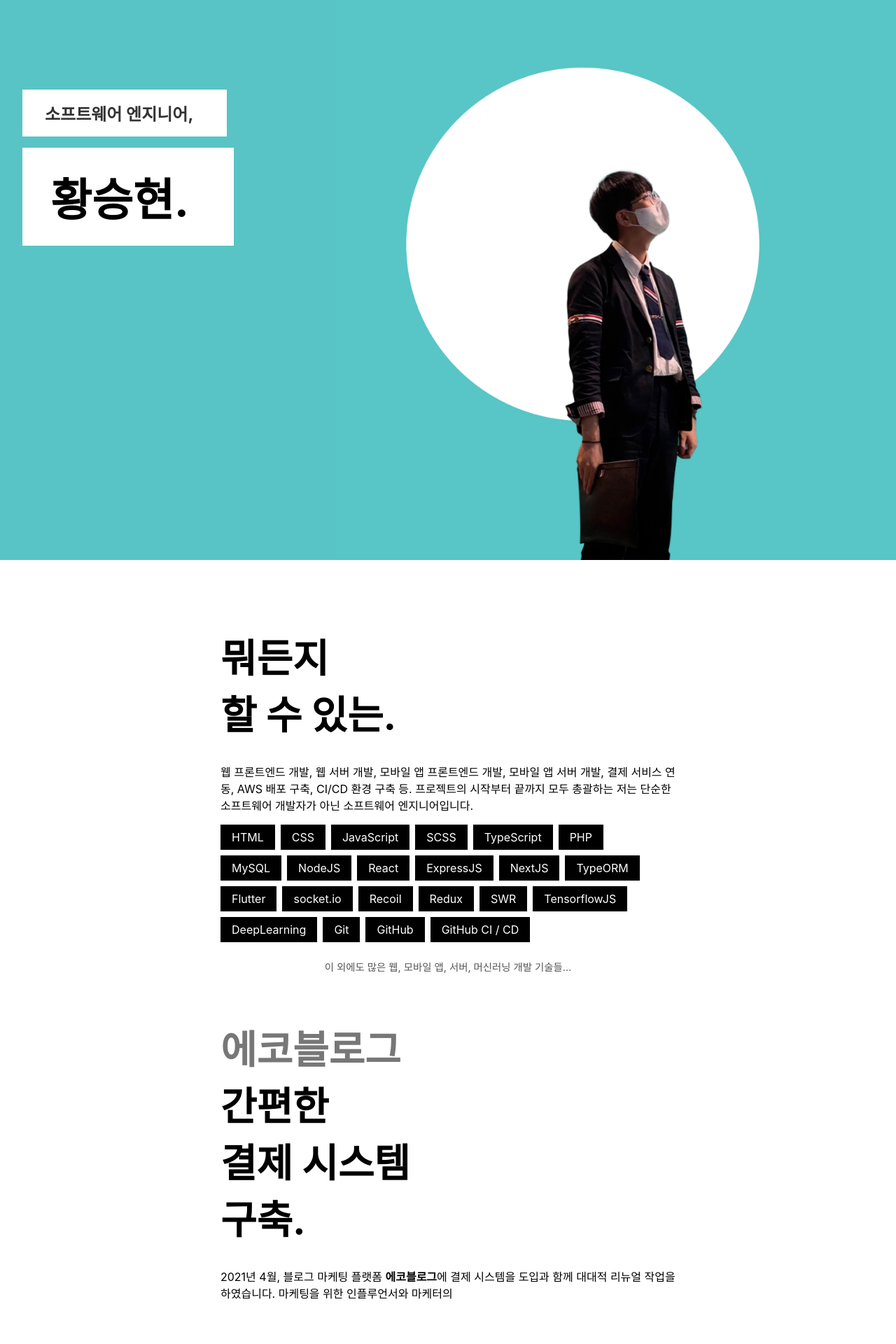
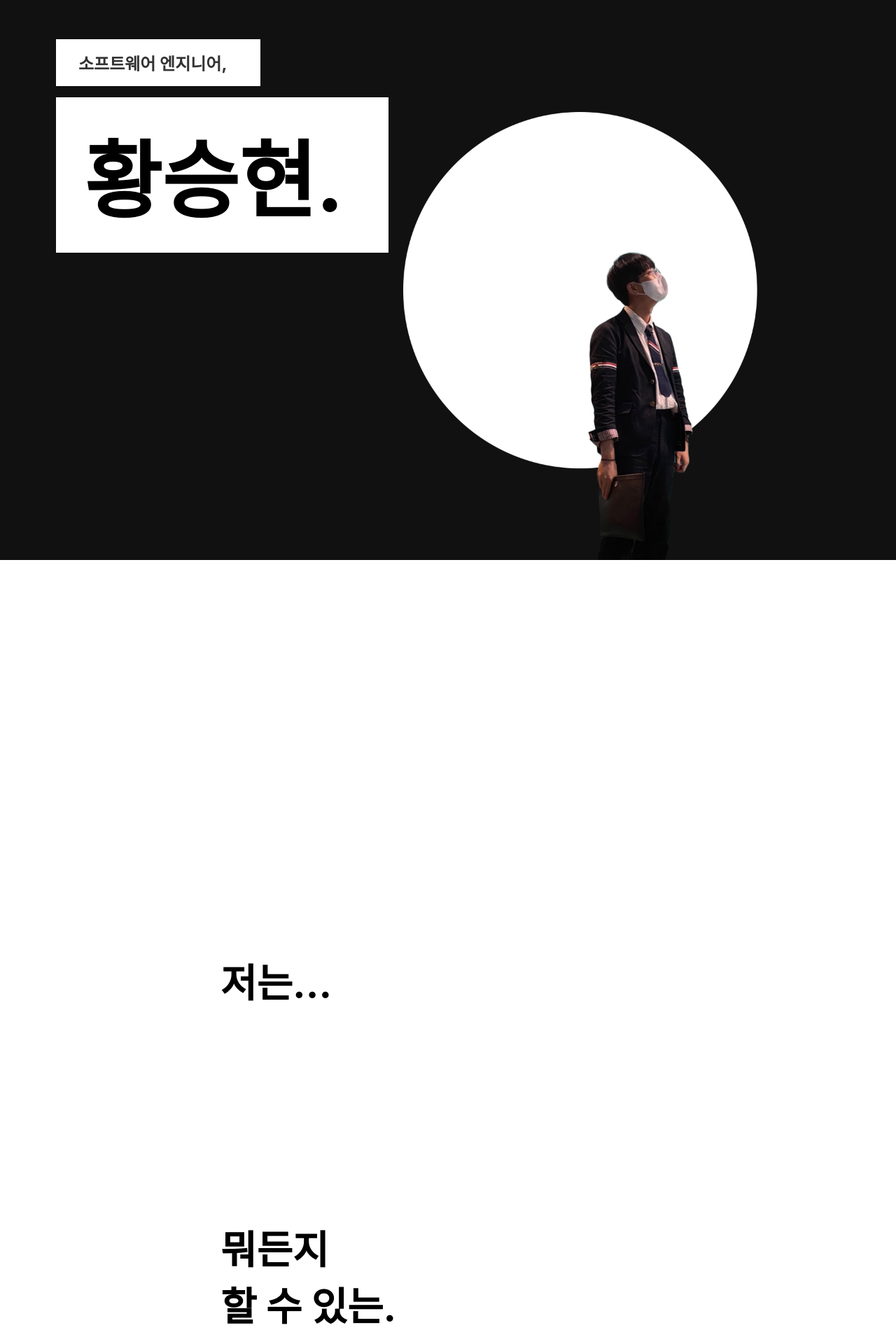
Before and after one commit to hsh2001/2022-portfolio, a Next.js app: page / in a window 1280 px wide. Shown: the top 1920 px of the page at 70% size. Built offline with nearby package versions, Linux system fonts and the light colour scheme.

Commit message:
구성 개선

```diff
--- a/components/MainTitle.tsx
+++ b/components/MainTitle.tsx
@@ -1,8 +1,11 @@
 import styled from 'styled-components';
 
 export const MainTitle = styled.h1`
+  position: sticky;
+  top: 3rem;
   padding-left: 1rem;
   font-size: 3rem;
+  margin: 0;
 
   span {
     display: inline-block;
@@ -22,6 +25,7 @@ export const MainTitle = styled.h1`
     padding-right: 4rem;
     color: #000;
     background-color: #fff;
-    font-size: 4rem;
+    font-size: 15vmin;
+    margin-bottom: 0;
   }
 `;
--- a/components/MainTitleSection.tsx
+++ b/components/MainTitleSection.tsx
@@ -1,15 +1,13 @@
 import styled from 'styled-components';
 
 export const MainTitleSection = styled.section`
-  padding: 1rem;
-  padding-top: 10vh;
-  padding-bottom: 0;
-  min-height: 90vh;
-  margin-bottom: 6rem;
+  height: 100vh;
+  width: 90%;
+  max-width: 1500px;
+  margin: auto;
 
-  background-color: #59c4c5;
   background-image: url('/images/asher.png');
-  background-size: 100vmin 100vmin;
+  background-size: auto 80vmin;
   background-repeat: no-repeat;
   background-position: right bottom;
 `;
--- /dev/null
+++ b/components/MainTitleSectionContainer.tsx
@@ -0,0 +1,7 @@
+import styled from 'styled-components';
+
+export const MainTitleSectionContainer = styled.section`
+  width: 100vw;
+  background-color: #111;
+  margin-bottom: 6rem;
+`;
--- a/components/SubTitle.tsx
+++ b/components/SubTitle.tsx
@@ -6,4 +6,8 @@ export const SubTitle = styled.h2`
   ${maxWidthWithAutoMargin}
   font-size: 56px;
   margin: 1rem auto;
+  width: 50%;
+  min-width: 300px;
+  margin-left: 0;
+  word-break: keep-all;
 `;
--- a/pages/index.tsx
+++ b/pages/index.tsx
@@ -7,6 +7,7 @@ import { GreyText } from '../components/GreyText';
 import { Layout } from '../components/Layout';
 import { MainTitle } from '../components/MainTitle';
 import { MainTitleSection } from '../components/MainTitleSection';
+import { MainTitleSectionContainer } from '../components/MainTitleSectionContainer';
 import { Paragraph } from '../components/Paragraph';
 import { Section } from '../components/Section';
 import { SkillItem } from '../components/SkillItem';
@@ -16,6 +17,7 @@ import { SubTitle } from '../components/SubTitle';
 const Page: NextPage = () => {
   return (
     <Layout>
+      <MainTitleSectionContainer>
         <MainTitleSection>
           <MainTitle>
             <span className="job">소프트웨어 엔지니어,</span>
@@ -23,6 +25,13 @@ const Page: NextPage = () => {
             <span className="name">황승현.</span>
           </MainTitle>
         </MainTitleSection>
+      </MainTitleSectionContainer>
+
+      <FadeInOnSlide>
+        <Container style={{ marginBottom: 300, marginTop: '70vh' }}>
+          <SubTitle>저는...</SubTitle>
+        </Container>
+      </FadeInOnSlide>
 
       <FadeInOnSlide>
         <Section>
@@ -72,16 +81,18 @@ const Page: NextPage = () => {
       </FadeInOnSlide>
 
       <FadeInOnSlide>
+        <Container style={{ marginBottom: 300, marginTop: 300 }}>
+          <SubTitle>프로젝트들...</SubTitle>
+        </Container>
+      </FadeInOnSlide>
+
+      <FadeInOnSlide>
         <Section>
           <Container>
             <SubTitle>
               <GreyText>에코블로그</GreyText>
               <br />
-              간편한
-              <br />
-              결제 시스템
-              <br />
-              구축.
+              간편한 결제 시스템 구축.
             </SubTitle>
           </Container>
 
@@ -90,6 +101,12 @@ const Page: NextPage = () => {
             도입과 함께 대대적 리뉴얼 작업을 하였습니다. 마케팅을 위한
             인플루언서와 마케터의
           </Paragraph>
+
+          <Container>
+            <SkillItem>PHP</SkillItem>
+            <SkillItem>MySQL</SkillItem>
+            <SkillItem>TossPayments</SkillItem>
+          </Container>
         </Section>
       </FadeInOnSlide>
 
@@ -98,12 +115,7 @@ const Page: NextPage = () => {
           <Container>
             <SubTitle>
               <GreyText>Culture Atlas</GreyText>
-              <br />
-              약 3만건의
-              <br />
-              데이터를
-              <br />
-              담은 그래픽.
+              <br />약 3만건의 데이터를 담은 그래픽.
             </SubTitle>
           </Container>
 
@@ -113,6 +125,14 @@ const Page: NextPage = () => {
             id vitae repellendus cum quisquam cupiditate quam maiores labore ea
             dolorum. Dolore.
           </Paragraph>
+
+          <Container>
+            <SkillItem>React</SkillItem>
+            <SkillItem>NextJS</SkillItem>
+            <SkillItem>Data Preprocessing</SkillItem>
+            <SkillItem>SQLite</SkillItem>
+            <SkillItem>TypeORM</SkillItem>
+          </Container>
         </Section>
       </FadeInOnSlide>
 
@@ -122,13 +142,7 @@ const Page: NextPage = () => {
             <SubTitle>
               <GreyText>카드파라</GreyText>
               <br />
-              복잡한
-              <br />
-              재고관리
-              <br />
-              클릭으로
-              <br />
-              해결.
+              복잡한 재고관리 클릭으로 해결.
             </SubTitle>
           </Container>
 
@@ -138,6 +152,42 @@ const Page: NextPage = () => {
             id vitae repellendus cum quisquam cupiditate quam maiores labore ea
             dolorum. Dolore.
           </Paragraph>
+
+          <Container>
+            <SkillItem>React</SkillItem>
+            <SkillItem>NextJS</SkillItem>
+            <SkillItem>Web Crawling</SkillItem>
+            <SkillItem>MySQL</SkillItem>
+            <SkillItem>TypeORM</SkillItem>
+            <SkillItem>SWR</SkillItem>
+          </Container>
+        </Section>
+      </FadeInOnSlide>
+
+      <FadeInOnSlide>
+        <Container style={{ marginBottom: 300, marginTop: 300 }}>
+          <SubTitle>그래서...</SubTitle>
+        </Container>
+      </FadeInOnSlide>
+
+      <FadeInOnSlide>
+        <Section style={{ marginBottom: 150 }}>
+          <Container>
+            <SubTitle>당신이 원하는 모든 것을 만들어 드립니다.</SubTitle>
+          </Container>
+
+          <Paragraph>
+            Lorem ipsum, dolor sit amet consectetur adipisicing elit. Numquam
+            molestiae quos beatae. Dicta recusandae quaerat laudantium eligendi
+            magnam ipsam aliquam at placeat nihil, facilis eveniet debitis
+            dolores, repudiandae quod sed?
+          </Paragraph>
+
+          <Container>
+            <SkillItem>Email: dev@hsh.kr</SkillItem>
+            <br />
+            <SkillItem>Phone: 010-6379-0084</SkillItem>
+          </Container>
         </Section>
       </FadeInOnSlide>
     </Layout>
```
Also changed, not shown: public/images/asher.png. Lines whose indentation alone changed are shown as unchanged.
